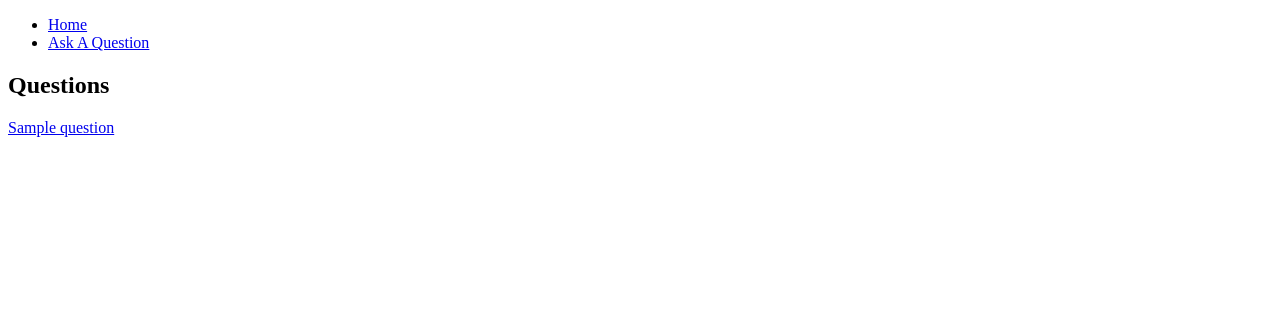
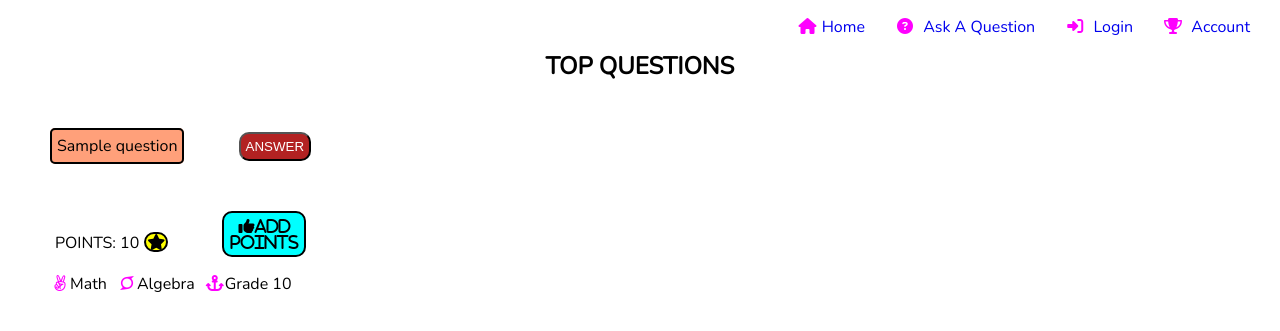
Before and after one commit to teemak/social, a Flask app: page / in a window 1280 px wide; the page is wider, and only the part inside the window is pictured. Shown: the top 331 px of that part. Run offline with Flask 2, Linux system fonts and the light colour scheme; tables that the repository leaves empty hold one stand-in row (values such as "Sample post"); some libraries are stand-ins or nearby versions.

Commit message:
main page looks done

```diff
--- a/app.py
+++ b/app.py
@@ -80,5 +80,10 @@ def all_answers():
     query = Answer.query.all()
     return render_template('all_answers.html', query=query)
 
+@app.route('/account/')
+def get_account():
+    return render_template('account.html')
+
+
 if __name__ == "__main__":
     app.run()
--- /dev/null
+++ b/templates/account.html
@@ -0,0 +1,4 @@
+{% extends 'base.html' %}
+{% block content %}
+	<h1>YOUR Account</h1>
+{% endblock %}
--- a/templates/base.html
+++ b/templates/base.html
@@ -1,17 +1,123 @@
 <!DOCTYPE html>
-<html>
 <head>
 		<title>Cimanim</title>
 		<link href="https://fonts.googleapis.com/css?family=Nunito|Raleway" rel="stylesheet">
 		<link href="{{ url_for('static', filename='styles.css') }}" rel="sylesheet">
+		<script src="https://use.fontawesome.com/96e6eda1b2.js"></script>
+<style>
+	body {
+		padding: 0;
+		margin: 0;
+		box-sizing: border-box;
+		font-family: 'Nunito';
+		overflow-x: hidden;
+	}
+	.nav-bar {
+		position: fixed;
+		top: 0;
+		right: 30px;
+		list-style: none;
+		display: flex;
+		justify-content: flex-end;
+	}
+	.nav-bar__item {
+		margin-left: 30px;
+	}
+	a {
+		text-decoration: none;
+	}
+	.question-title {
+		margin-top: 50px;
+		text-align: center;
+		text-transform: uppercase;
+	}
+	.question-container {
+		width: 100%;
+		margin: 50px;
+	}
+	.question-link {
+		padding: 5px;
+		border-radius: 5px;
+		border: 2px solid black;
+		color: black;
+		background: lightsalmon;
+	}
+	.question-answers {
+		list-style: none;
+	}
+	.question-answer {
+		padding: 5px;
+	}
+	.form-answer {
+		width: 50%;
+		margin: 0 auto;
+		border: 2px solid cyan;
+	}
+	.tags-ul {
+		list-style: none;
+		display: flex;
+	}
+	.tags-li {
+		margin-left: 10px;
+	}
+	.fa {
+		color: magenta;
+	}
+	.fa-star {
+		color: black;
+		background: yellow;
+		border: 2px solid black;
+		border-radius: 10px;
+		margin-left: 5px;
+	}
+	.cta, .increase {
+		border-radius: 10px;
+		background: firebrick;
+		color: white;
+		margin-left: 50px;
+		padding: 5px
+	}
+	.increase {
+		background: cyan;
+		margin-right: 10px;
+		width: 70px;
+		color: black;
+		border: 2px solid black;
+	}
+	.points {
+		display: inline;
+		margin-left: 55px;
+	}
+</style>
 </head>
 <body>
-		<ul class="nav-bar">
-			<li><a href="{{ url_for('index') }}">Home</a></li>
-			<li><a href="{{ url_for('add_question') }}">Ask A Question</a></li>
-		</ul>
+	<ul class="nav-bar">
+		<li class="nav-bar__item">
+			<a href="{{ url_for('index') }}">
+				<i class="fa fa-home fa-fw"></i>
+				Home
+			</a>
+		</li>
+		<li class="nav-bar__item">
+			<a href="{{ url_for('add_question') }}">
+				<i class="fa fa-question-circle fa-fw" aria-hidden="true"></i>&nbsp;
+				Ask A Question
+			</a>
+		</li>
+		<li class="nav-bar__item">
+			<a href="{{ url_for('add_question') }}">
+				<i class="fa fa-sign-in fa-fw" aria-hidden="true"></i>&nbsp;
+				Login
+			</a>
+		</li>
+		<li class="nav-bar__item">
+			<a href="{{ url_for('get_account') }}">
+				<i class="fa fa-trophy fa-fw" aria-hidden="true"></i>&nbsp;
+				Account
+			</a>
+		</li>
+	</ul>
 		{% block content %}
 		{% endblock %}
-		<script src="{{ url_for('static', filename='app.js') }}"></script>
+	<script src="{{ url_for('static', filename='app.js') }}"></script>
 </body>
-</html>
--- a/templates/index.html
+++ b/templates/index.html
@@ -1,9 +1,18 @@
 {% extends 'base.html' %}
 {% block content %}
-	<h2>Questions</h2>
+	<h2 class="question-title">Top Questions</h2>
 	{% for item in questions %}
-	<p>
-		<a href="{{ url_for('get_question', id=item.id) }}">{{item.question}}</a>
+	<p class="question-container">
+		<a class="question-link"href="{{ url_for('get_question', id=item.id) }}">{{item.question}}</a>
+		<span><button class="cta">ANSWER</button></span>
+		<span><p class="points">POINTS: 10<i class="fa fa-star fa-fw"></i></p>
+				<i class="fa fa-thumbs-up fa-fw increase">ADD POINTS</i>
+		</span>
+		<ul class="tags-ul">
+				<li class="tags-li"><i class="fa fa-angellist fa-fw"></i>Math</li>
+				<li class="tags-li"><i class="fa fa-superpowers fa-fw"></i>Algebra</li>
+				<li class="tags-li"><i class="fa fa-anchor fa-fw"></i>Grade 10</li>
+		</ul>
 	</p>
 	{% endfor %}
 {% endblock %}
```
Also changed, not shown: templates/question.html (+12 -6 lines).
